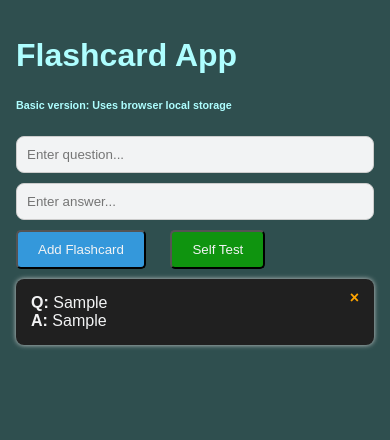
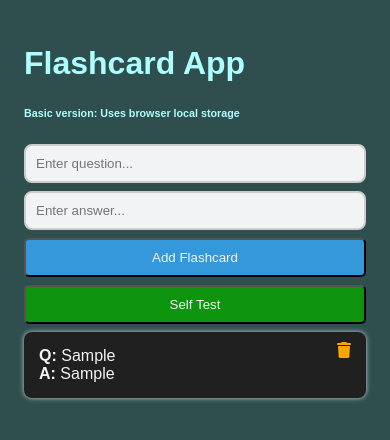
Before and after one commit to jkedawen/Flashcards, a plain HTML site: page index.html in a window 390 px wide. Both pictures are taken after typing "Sample", "Sample" into the empty fields and a click on the button "Add Flashcard". Drawn offline with Linux system fonts and the light colour scheme.

Commit message:
fontawesome js

```diff
--- a/index.html
+++ b/index.html
@@ -5,6 +5,7 @@
     <meta name="viewport" content="width=device-width, initial-scale=1.0">
     <title>🧠 Flashcards</title>
     <link rel="stylesheet" href="style.css">
+    <link rel="stylesheet" href="https://cdnjs.cloudflare.com/ajax/libs/font-awesome/6.5.0/css/all.min.css">
 </head>
 <body>
     <div class="container">
--- a/script.js
+++ b/script.js
@@ -21,7 +21,7 @@ function renderCards() {
     cardDiv.innerHTML = `
       <strong>Q:</strong> ${card.question} <br>
       <strong>A:</strong> ${card.answer}
-      <span class="delete" onclick="deleteCard(${index})">&times;</span>
+      <span class="delete" onclick="deleteCard(${index})"><i class="fas fa-trash"></i></span>
     `;
 
     cardsContainer.appendChild(cardDiv);
--- a/style.css
+++ b/style.css
@@ -18,16 +18,13 @@ body {
     padding: 10px;
     width: 100%;
     margin-bottom: 10px;
-    border: 1px solid #ccc;
+    border: 2px solid #ccc;
     border-radius: 8px;
     outline: none;
     transition: border-color 0.3s;
 }
 .in_form input:focus {
-     border-color: #3498db;
-}
-.in_form input:hover {
-    transform: scale(1.03);
+     border-color: #9d8fdd;
 }
 .in_form button {
     margin-right: 10px;
@@ -40,19 +37,23 @@ body {
     transition: background-color 0.3s;
 }
 .in_form #quiz {
-  margin-left: 10px;
   background: rgb(15, 148, 15);
 }
+.in_form input:hover {
+    opacity: 0.95;
+    transform: scale(1.03);
+    transition: transform 0.3s ease, color 0.3s ease ;
+}
 .in_form button:hover {
+    opacity: 0.95;
     color: #202020;
     transform: scale(1.03);
-    transition: color .3s ease;
+    transition: transform 0.3s ease, color 0.3s ease ;
     background: #70c0f5;
 }
 .in_form #quiz:hover {
+    opacity: 0.95;
     color: #202020;
-    transform: scale(1.03);
-    transition: color .3s ease;
     background: rgb(103, 189, 103);
 }
 .card {
@@ -77,4 +78,20 @@ body {
   color: orange;
   cursor: pointer;
   font-weight: bold;
-}/*# sourceMappingURL=style.css.map */
+}
+
+@media (max-width: 600px) {
+  .container {
+    padding: 0.5rem;
+  }
+
+  .in_form input,
+  .in_form button {
+    width: 100%;
+    margin-bottom: 0.5rem;
+  }
+
+  .in_form button {
+    margin-right: 0;
+  }
+}
```
